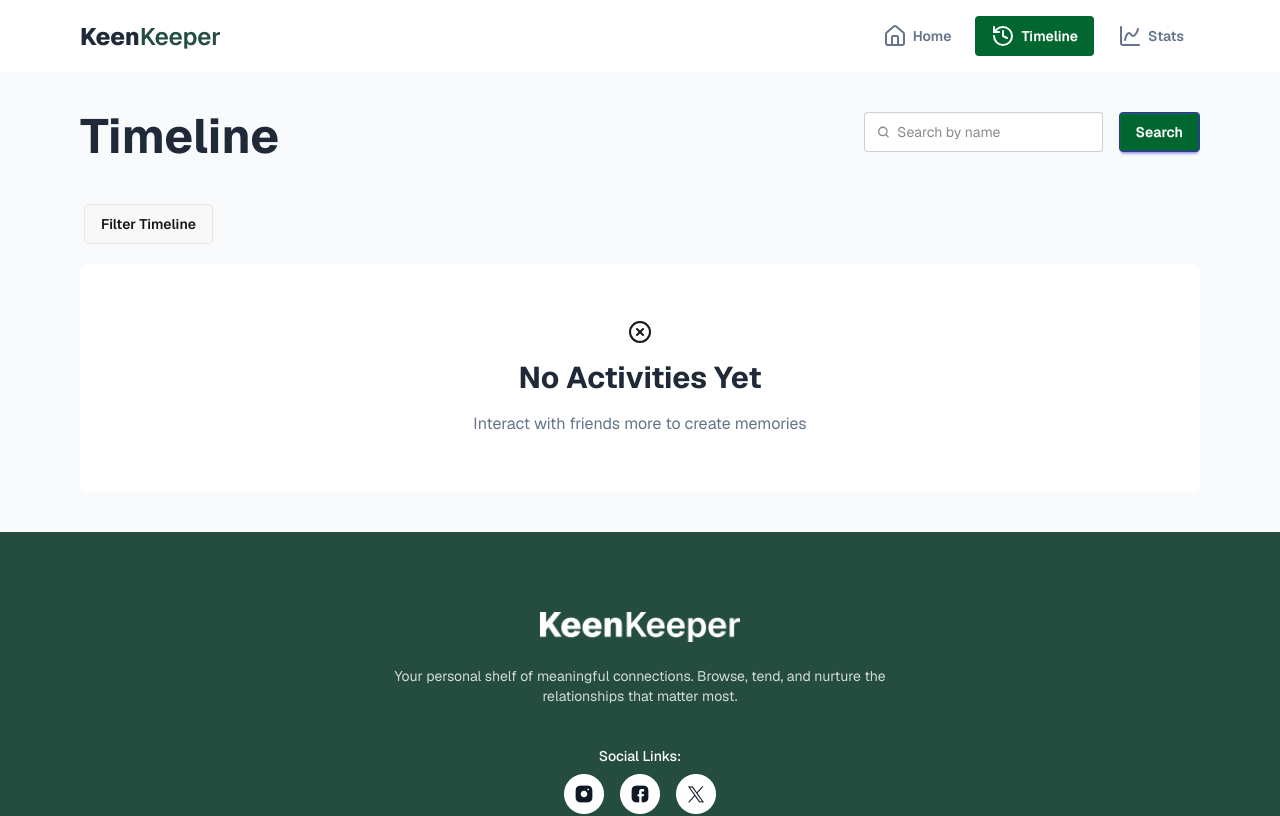
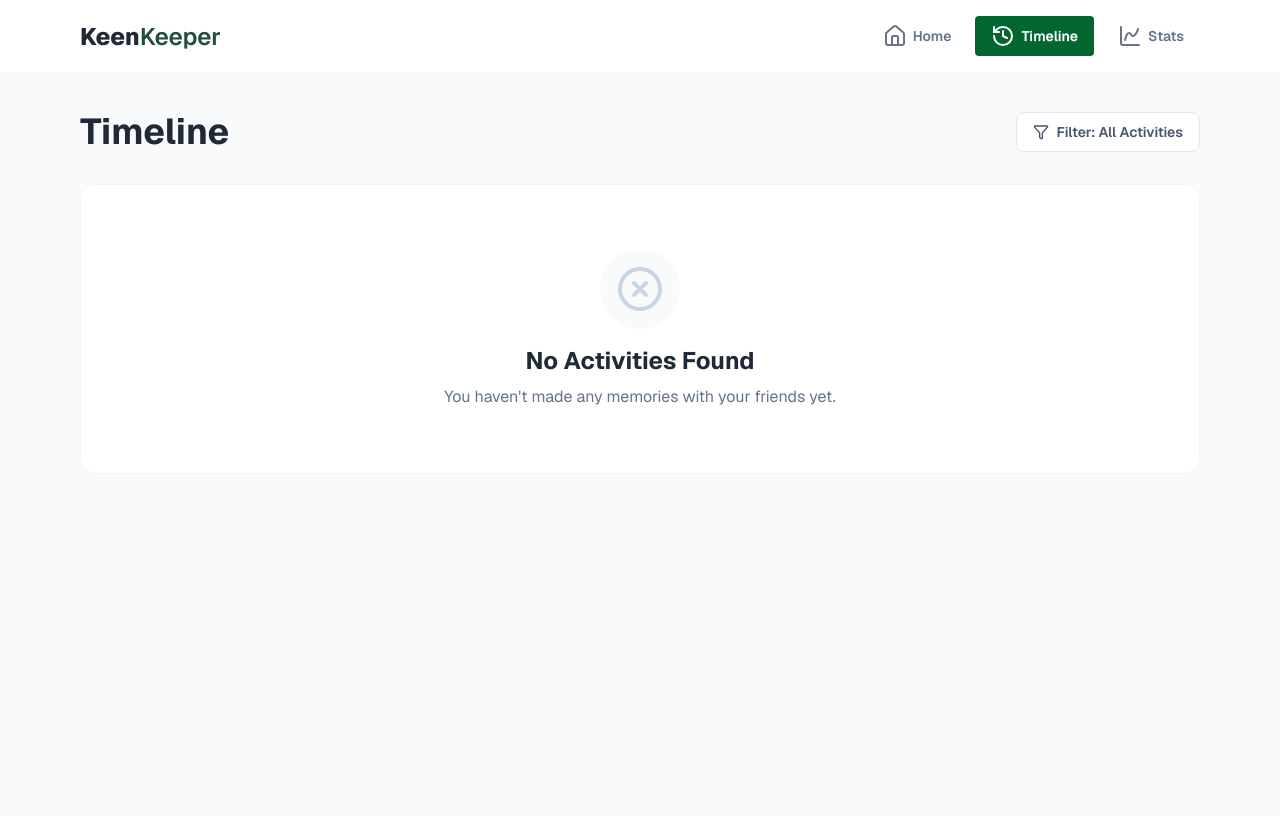
Before and after one commit to coderprotap67/keen-keeper, a React (Vite) app: page /timeline in a window 1280 px wide. Shown: the top 816 px of the page. Built offline with nearby package versions, Linux system fonts and the light colour scheme.

Commit message:
timeline change

```diff
--- a/src/pages/TimeLine.jsx
+++ b/src/pages/TimeLine.jsx
@@ -1,27 +1,20 @@
 import { useContext, useRef, useState, useEffect } from "react";
 import HistoryCard from "../components/unique/timelineComponents/historyCard";
 import { TimelineContext } from "../context/TimeLineContext";
-import { CircleX } from "lucide-react";
+import { CircleX, Filter } from "lucide-react";
 import { TabContext } from "../context/CurrentTabContext";
 
 export default function TimeLine() {
   const { currTimeLine } = useContext(TimelineContext);
   const { setCurrTab } = useContext(TabContext);
   const [filter, setFilter] = useState("all");
-  const [timeLineEntries, setTimeLineEntries] = useState(currTimeLine);
-  const [searchTerm, setSearchTerm] = useState("");
 
   useEffect(() => {
     setCurrTab("timeline");
-  }, []);
-
-  const handleSearch = (e) => {
-    e.preventDefault();
-    const filtered = currTimeLine.filter((entry) =>
-      entry[2].toLowerCase().includes(searchTerm.toLowerCase())
-    );
-    setTimeLineEntries(filtered);
-  };
+  }, [setCurrTab]);
+  const filteredEntries = currTimeLine.filter((entry) => {
+    return filter === "all" || entry[0] === filter;
+  });
 
   const dropdownRef = useRef(null);
   const handleSelect = (value) => {
@@ -30,99 +23,56 @@ export default function TimeLine() {
   };
 
   return (
-    <div className="py-10 px-6 md:px-20 bg-[#F8FAFC] flex flex-col gap-4">
-      <div className="flex flex-col md:flex-row gap-2 justify-between">
-        <h1 className="text-3xl md:text-5xl font-bold mb-6 text-[#1F2937]">
+    <div className="py-10 px-6 md:px-20 bg-[#F8FAFC] flex flex-col gap-8 min-h-screen">
+      <div className="flex flex-col md:flex-row gap-4 justify-between items-start md:items-center">
+        <h1 className="text-3xl md:text-4xl font-bold text-[#1F2937]">
           Timeline
         </h1>
-        <div className="flex gap-4">
-          <label className="input">
-            <svg
-              className="h-[1em] opacity-50"
-              xmlns="http://www.w3.org/2000/svg"
-              viewBox="0 0 24 24"
-            >
-              <g
-                strokeLinejoin="round"
-                strokeLinecap="round"
-                strokeWidth="2.5"
-                fill="none"
-                stroke="currentColor"
-              >
-                <circle cx="11" cy="11" r="8"></circle>
-                <path d="m21 21-4.3-4.3"></path>
-              </g>
-            </svg>
-            <input
-              type="search"
-              name="name"
-              placeholder="Search by name"
-              value={searchTerm}
-              onChange={(e) => setSearchTerm(e.target.value)}
-            />
-          </label>
-          <button
-            className="btn btn-primary bg-green-800 text-white"
-            onClick={(e) => handleSearch(e)}
-          >
-            Search
-          </button>
-        </div>
+
+
+        <details ref={dropdownRef} className="dropdown dropdown-end">
+          <summary className="btn bg-white border border-slate-200 hover:bg-slate-50 text-slate-600 normal-case shadow-none rounded-lg gap-2">
+
+            <Filter size={16} /> Filter: {filter === 'all' ? 'All Activities' : filter}
+          </summary>
+
+          <ul className="menu dropdown-content bg-white rounded-xl z-10 w-52 p-2 mt-2 border border-slate-100 shadow-xl text-slate-600">
+
+            <li><a className={filter === "all" ? "bg-green-50 text-green-800 font-bold" : ""} onClick={() => handleSelect("all")}>All Activities</a></li>
+
+            <li><a className={filter === "Call" ? "bg-green-50 text-green-800 font-bold" : ""} onClick={() => handleSelect("Call")}>Calls</a></li>
+
+            <li><a className={filter === "Video" ? "bg-green-50 text-green-800 font-bold" : ""} onClick={() => handleSelect("Video")}>Video Calls</a></li>
+
+            <li><a className={filter === "Text" ? "bg-green-50 text-green-800 font-bold" : ""} onClick={() => handleSelect("Text")}>Texts</a></li>
+          </ul>
+        </details>
       </div>
-      <details ref={dropdownRef} className="dropdown">
-        <summary className="btn m-1">Filter Timeline</summary>
-        <ul className="menu dropdown-content bg-base-100 rounded-box z-1 w-52 p-2 shadow-sm">
-          <li
-            className={`${filter === "all" ? "bg-green-800 text-white" : ""}`}
-          >
-            <a onClick={() => handleSelect("all")}>All</a>
-          </li>
-          <li
-            className={`${filter === "Call" ? "bg-green-800 text-white" : ""}`}
-          >
-            <a onClick={() => handleSelect("Call")}>Call</a>
-          </li>
-          <li
-            className={`${filter === "Video" ? "bg-green-800 text-white" : ""}`}
-          >
-            <a onClick={() => handleSelect("Video")}>Video Call</a>
-          </li>
-          <li
-            className={`${filter === "Text" ? "bg-green-800 text-white" : ""}`}
-          >
-            <a onClick={() => handleSelect("Text")}>Text</a>
-          </li>
-        </ul>
-      </details>
-      {timeLineEntries.length === 0 ? (
-        <div className="hero bg-white p-10 rounded-md">
-          <div className="hero-content text-center flex flex-col gap-4">
-            <CircleX />
-            <h1 className="text-3xl font-bold text-[#1F2937]">
-              No Activities Yet
-            </h1>
-            <p className="text-[#64748B] max-w-xl">
-              Interact with friends more to create memories
+
+
+      <div className="flex flex-col gap-4">
+        {filteredEntries.length === 0 ? (
+          <div className="bg-white p-16 rounded-2xl border border-slate-100 flex flex-col items-center justify-center text-center shadow-none">
+
+            <div className="bg-slate-50 p-4 rounded-full mb-4">
+              <CircleX size={48} className="text-slate-300" />
+            </div>
+
+            <h2 className="text-2xl font-bold text-[#1F2937] mb-2">
+              No Activities Found
+            </h2>
+
+            <p className="text-[#64748B]">
+              You haven't made any memories with your friends yet.
             </p>
           </div>
-        </div>
-      ) : (
-        timeLineEntries.map(
-          (message, index) =>
-            (filter === "all" && (
-              <HistoryCard key={index} message={message} />
-            )) ||
-            (filter === "Call" && message[0] === "Call" && (
-              <HistoryCard key={index} message={message} />
-            )) ||
-            (filter === "Video" && message[0] === "Video" && (
-              <HistoryCard key={index} message={message} />
-            )) ||
-            (filter === "Text" && message[0] === "Text" && (
-              <HistoryCard key={index} message={message} />
-            )),
-        )
-      )}
+
+        ) : (
+          filteredEntries.map((message, index) => (
+            <HistoryCard key={index} message={message} />
+          ))
+        )}
+      </div>
     </div>
   );
 }
```
